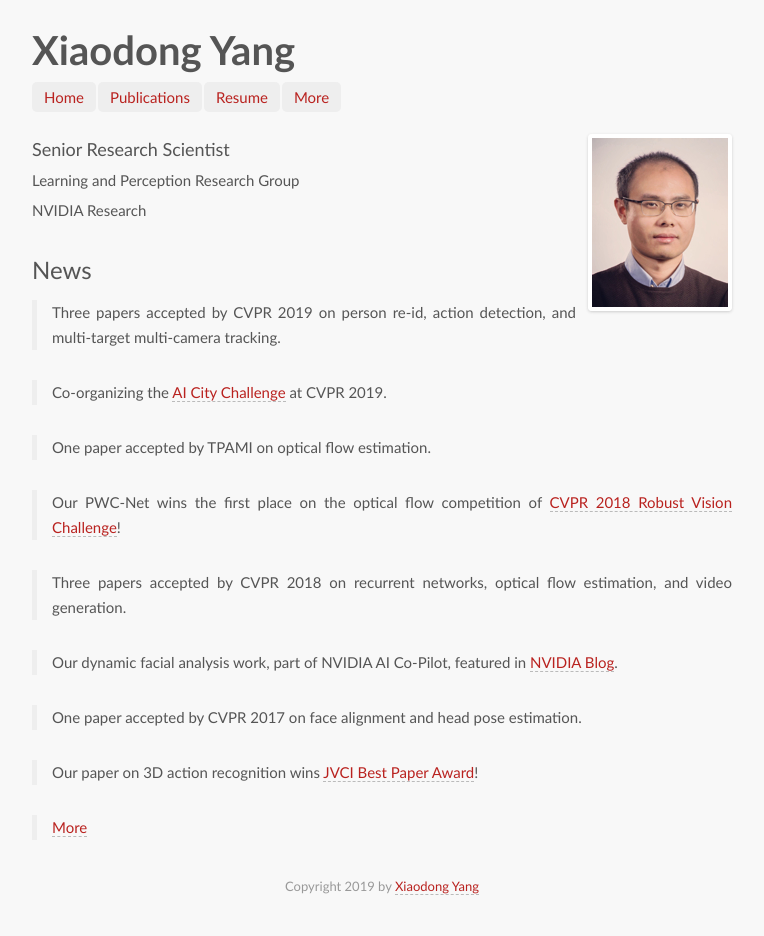
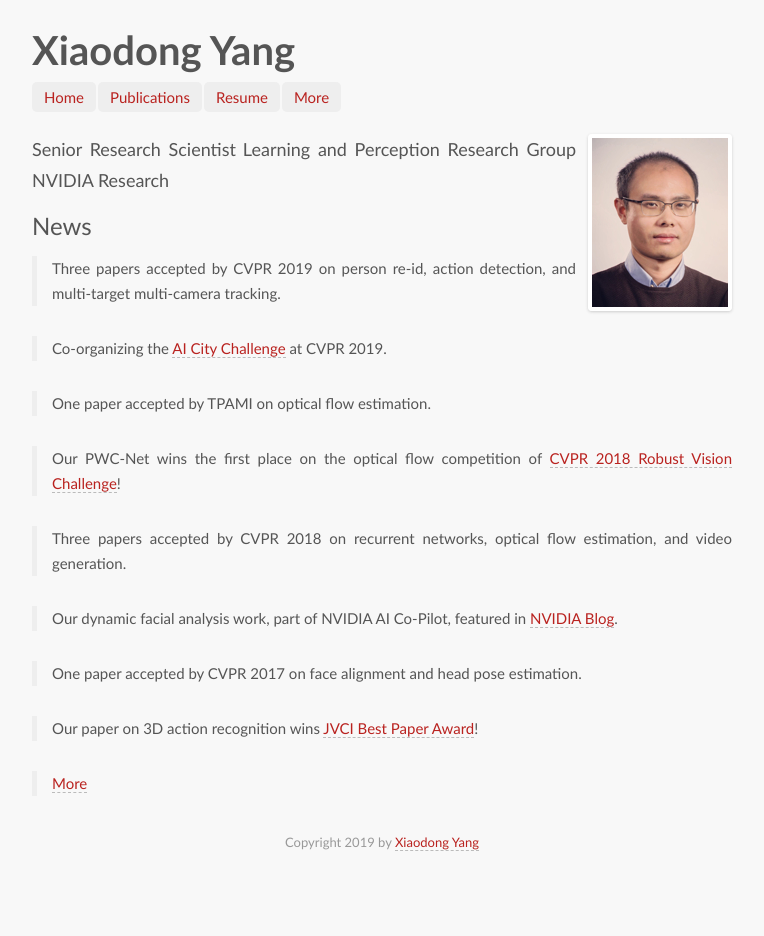
Before and after one commit to xiaodongyang/xiaodongyang.github.io, a Jekyll site: the page built from index.md, in a window 1280 px wide. Shown: the whole page, without its empty margins (258-1022 px from the left). Built offline with Jekyll 4.4.1, drawn with Linux system fonts in a browser that asks for light colours; some web fonts are replaced; after the commit the page ends 900 px from its top, so only the background shows below that.

Commit message:
Update index.md

```diff
--- a/index.md
+++ b/index.md
@@ -4,8 +4,8 @@
 ---
 
 <font size="4">Senior Research Scientist</font>
-Learning and Perception Research Group
-NVIDIA Research
+<font size="4">Learning and Perception Research Group</font>
+<font size="4">NVIDIA Research</font>
 
 ## News
 
```
